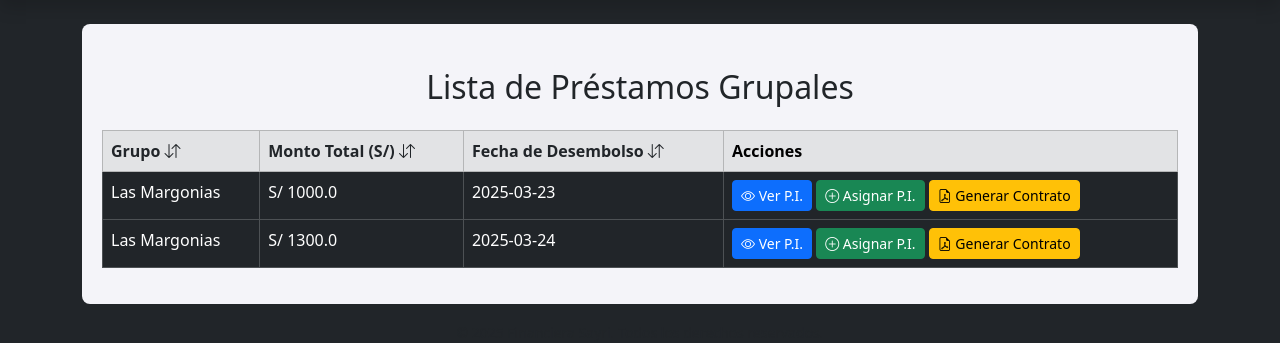
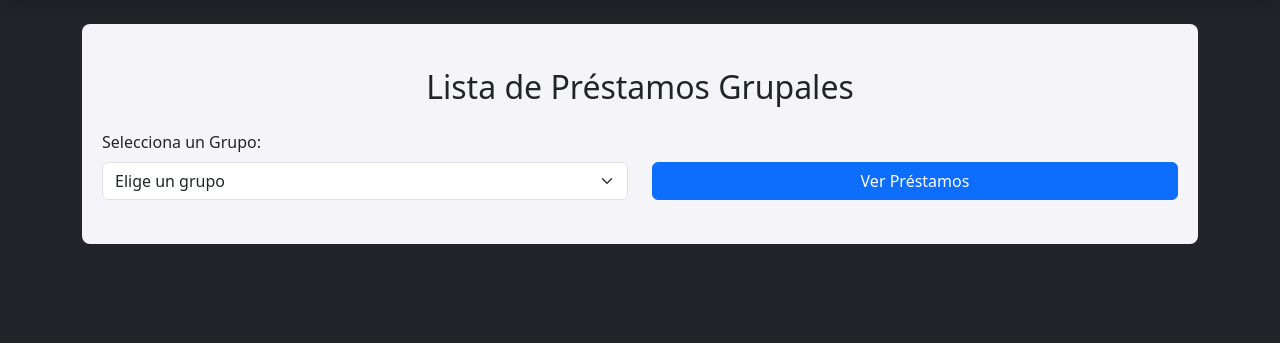
Before and after one commit to LuisD-coder/sayri, a Flask app: page /prestamos_grupales/ in a window 1280 px wide. Shown: the part 56-399 px from the top of the page. Run offline with Flask 3, Linux system fonts and the light colour scheme.

Commit message:
generacion de contratos y autodescarga

```diff
--- a/routes/prestamos_grupales.py
+++ b/routes/prestamos_grupales.py
@@ -2,10 +2,12 @@ from flask import Blueprint, render_template, request, redirect, url_for, flash
 from models import db, PrestamoGrupal, Grupo, PrestamoIndividual, Pago, Cliente, Contrato
 from datetime import datetime, timedelta
 import fitz
+import zipfile
+from werkzeug.utils import secure_filename
 import os
 from io import BytesIO
 import io
-from flask import send_file
+from flask import send_file, Response
 from sqlalchemy import asc, desc
 
 
@@ -47,32 +49,19 @@ def nuevo_prestamo_grupal():
 
 @prestamos_grupales_bp.route('/', methods=['GET'])
 def lista_prestamos_grupales():
-    # Obtener el valor de la columna de orden (por defecto 'grupo')
-    orden_columna = request.args.get('orden', 'grupo')
+    grupo_id = request.args.get('grupo_id', type=int)
 
-    # Mapea las columnas válidas para ordenación
-    columnas_validas = {
-        'grupo': PrestamoGrupal.grupo_id,
-        'monto': PrestamoGrupal.monto_total,
-        'fecha': PrestamoGrupal.fecha_desembolso
-    }
+    grupos = Grupo.query.all()
 
-    # Asegúrate de que 'orden_columna' sea una columna válida
-    if orden_columna in columnas_validas:
-        orden_columna = columnas_validas[orden_columna]
-    else:
-        orden_columna = PrestamoGrupal.grupo_id  # Valor por defecto
+    # Si no se ha seleccionado un grupo, no cargamos préstamos
+    prestamos_grupales = []
+    if grupo_id:
+        prestamos_grupales = PrestamoGrupal.query.filter_by(grupo_id=grupo_id).all()
 
-    # Realiza la consulta ordenada
-    try:
-        prestamos_grupales = PrestamoGrupal.query.order_by(asc(orden_columna)).all()
-    except Exception as e:
-        # Captura cualquier error que ocurra durante la consulta
-        print(f"Error al obtener los préstamos grupales: {e}")
-        prestamos_grupales = []
-
-    # Devuelve la plantilla con los datos
-    return render_template('prestamos_grupales/lista_prestamos_grupales.html', prestamos_grupales=prestamos_grupales)
+    return render_template('prestamos_grupales/lista_prestamos_grupales.html',
+                           prestamos_grupales=prestamos_grupales,
+                           grupos=grupos,
+                           selected_grupo_id=grupo_id)
 
 
 
@@ -185,41 +174,53 @@ def descargar_contrato(contrato_id):
 
 @prestamos_grupales_bp.route('/generar_contrato/<int:prestamo_grupal_id>', methods=['GET'])
 def generar_contrato(prestamo_grupal_id):
-    # Obtener el préstamo grupal por su ID
+    # Obtener el préstamo grupal
     prestamo_grupal = PrestamoGrupal.query.get_or_404(prestamo_grupal_id)
 
-    # Obtener los clientes asociados a ese préstamo grupal
+    # Obtener los clientes asociados al préstamo grupal
     clientes_asociados = PrestamoIndividual.query.filter_by(prestamo_grupal_id=prestamo_grupal.id).all()
 
-    # Si no hay clientes asociados, mostrar un error
     if not clientes_asociados:
         flash('No se encontraron clientes asociados a este préstamo grupal.', 'error')
         return redirect(url_for('prestamos_grupales.lista_prestamos_grupales'))
 
-    # Crear una lista para almacenar los archivos generados (si los vas a permitir descargar en conjunto)
-    archivos_generados = []
+    # Crear una carpeta temporal en memoria
+    zip_buffer = BytesIO()
 
-    # Aquí podemos proceder a generar el contrato para cada cliente
-    for prestamo_individual in clientes_asociados:
-        cliente = Cliente.query.get(prestamo_individual.cliente_id)
+    with zipfile.ZipFile(zip_buffer, 'w', zipfile.ZIP_DEFLATED) as zipf:
+        for prestamo_individual in clientes_asociados:
+            cliente = Cliente.query.get(prestamo_individual.cliente_id)
+            if not cliente:
+                flash(f'Error: Cliente con ID {prestamo_individual.cliente_id} no encontrado.', 'error')
+                continue
 
-        # Generar el contrato específico para el cliente
-        contrato_generado = generar_contrato_logic(cliente.id, prestamo_grupal)
+            # Generar el contrato (asegurándonos de obtener el contenido binario)
+            contrato_response = generar_contrato_logic(cliente.id, prestamo_grupal)
 
-        # Aquí, si quieres guardar el contrato generado, puedes añadirlo a la lista de archivos
-        # Si se quiere permitir que el usuario descargue los contratos como archivos, por ejemplo:
-        archivos_generados.append(contrato_generado)
+            if isinstance(contrato_response, Response):
+                contrato_response.direct_passthrough = False  # 🔹 Desactivar modo passthrough
+                contrato_bytes = contrato_response.get_data()
+            else:
+                flash(f'Error al generar contrato para {cliente.nombre} {cliente.apellido}.', 'error')
+                continue
 
-    # Si deseas hacer algo con los archivos generados, como retornar uno específico, se podría modificar:
-    # Por ejemplo, solo retornar el último contrato generado
-    # return send_file(archivos_generados[-1], as_attachment=True)  # Si deseas devolver uno específico
+            # Obtener el monto del cliente
+            monto_cliente = prestamo_individual.monto  # O el campo adecuado que contenga el monto
 
-    # Si has guardado los contratos y deseas permitir su descarga en el futuro, podrías crear un índice de los mismos
-    flash('Los contratos han sido generados exitosamente.', 'success')
+            # Crear nombre de archivo con monto incluido
+            nombre_archivo = secure_filename(f"Contrato_{cliente.nombre}_{cliente.apellido}_Monto_{monto_cliente}.pdf")
 
-    # Redirigir a la lista de préstamos grupales o a cualquier otra página después de la generación
-    return redirect(url_for('prestamos_grupales.lista_prestamos_grupales'))
+            # Guardar el contrato en el archivo ZIP
+            zipf.writestr(nombre_archivo, contrato_bytes)
 
+    # Mover el puntero del buffer al inicio
+    zip_buffer.seek(0)
+
+    grupo_nombre = prestamo_grupal.grupo.nombre
+    fecha_desembolso = prestamo_grupal.fecha_desembolso.strftime('%d-%m-%Y')
+
+    # Enviar el archivo ZIP para descarga automática
+    return send_file(zip_buffer, mimetype='application/zip', as_attachment=True, download_name=f"Contratos_{grupo_nombre}_Desembolso_{fecha_desembolso}.zip")
 
 
 
--- a/templates/prestamos_grupales/lista_prestamos_grupales.html
+++ b/templates/prestamos_grupales/lista_prestamos_grupales.html
@@ -6,42 +6,47 @@
 <div class="container" style="background-color: #f4f4f9; padding: 20px; border-radius: 8px;">
     <h2 class="text-center my-4 text-dark">Lista de Préstamos Grupales</h2>
 
+    <!-- Formulario para seleccionar grupo -->
+    <form method="GET" action="{{ url_for('prestamos_grupales.lista_prestamos_grupales') }}" class="mb-4">
+        <div class="row">
+            <div class="col-md-6">
+                <label for="grupo_id" class="form-label text-dark">Selecciona un Grupo:</label>
+                <select name="grupo_id" id="grupo_id" class="form-select" required>
+                    <option value="" disabled selected>Elige un grupo</option>
+                    {% for grupo in grupos %}
+                        <option value="{{ grupo.id }}" {% if grupo.id == selected_grupo_id %}selected{% endif %}>{{ grupo.nombre }}</option>
+                    {% endfor %}
+                </select>
+            </div>
+            <div class="col-md-6 d-flex align-items-end">
+                <button type="submit" class="btn btn-primary w-100">Ver Préstamos</button>
+            </div>
+        </div>
+    </form>
+
+    {% if prestamos_grupales %}
         <div class="table-responsive">
             <table class="table table-dark table-hover table-bordered">
                 <thead class="table-secondary text-dark">
                     <tr>
-                    <th>
-                        <a href="{{ url_for('prestamos_grupales.lista_prestamos_grupales', orden='grupo') }}" class="text-dark text-decoration-none">
-                            Grupo <i class="bi bi-arrow-down-up"></i>
-                        </a>
-                    </th>
-                    <th>
-                        <a href="{{ url_for('prestamos_grupales.lista_prestamos_grupales', orden='monto') }}" class="text-dark text-decoration-none">
-                            Monto Total (S/) <i class="bi bi-arrow-down-up"></i>
-                        </a>
-                    </th>
-                    <th>
-                        <a href="{{ url_for('prestamos_grupales.lista_prestamos_grupales', orden='fecha') }}" class="text-dark text-decoration-none">
-                            Fecha de Desembolso <i class="bi bi-arrow-down-up"></i>
-                        </a>
-                    </th>
+                        <th>Monto Total (S/)</th>
+                        <th>Fecha de Desembolso</th>
                         <th>Acciones</th>
                     </tr>
                 </thead>
                 <tbody>
                     {% for prestamo in prestamos_grupales %}
                         <tr>
-                        <td>{{ prestamo.grupo.nombre }}</td>
                             <td>S/ {{ prestamo.monto_total }}</td>
-                        <td>{{ prestamo.fecha_desembolso.strftime('%Y-%m-%d') }}</td>
+                            <td>{{ prestamo.fecha_desembolso.strftime('%d/%m/%Y') }}</td>
                             <td>
-                            <a href="{{ url_for('prestamos_grupales.prestamos_individuales', prestamo_grupal_id=prestamo.id) }}" class="btn btn-sm btn-primary" data-bs-toggle="tooltip" title="Ver Préstamos Individuales">
+                                <a href="{{ url_for('prestamos_grupales.prestamos_individuales', prestamo_grupal_id=prestamo.id) }}" class="btn btn-sm btn-primary">
                                     <i class="bi bi-eye"></i> Ver P.I.
                                 </a>
-                            <a href="{{ url_for('prestamos_grupales.asignar_prestamos_individuales', prestamo_grupal_id=prestamo.id) }}" class="btn btn-sm btn-success" data-bs-toggle="tooltip" title="Asignar Préstamos Individuales">
+                                <a href="{{ url_for('prestamos_grupales.asignar_prestamos_individuales', prestamo_grupal_id=prestamo.id) }}" class="btn btn-sm btn-success">
                                     <i class="bi bi-plus-circle"></i> Asignar P.I.
                                 </a>
-                            <a href="{{ url_for('prestamos_grupales.generar_contrato', prestamo_grupal_id=prestamo.id) }}" class="btn btn-sm btn-warning" data-bs-toggle="tooltip" title="Generar Contrato">
+                                <a href="{{ url_for('prestamos_grupales.generar_contrato', prestamo_grupal_id=prestamo.id) }}" class="btn btn-sm btn-warning">
                                     <i class="bi bi-file-earmark-pdf"></i> Generar Contrato
                                 </a>
                             </td>
@@ -50,13 +55,8 @@
                 </tbody>
             </table>
         </div>
+    {% elif selected_grupo_id %}
+        <p class="text-center text-muted">No hay préstamos registrados para este grupo.</p>
+    {% endif %}
 </div>
-
-<!-- Añadir este script para los tooltips -->
-<script>
-    var tooltipTriggerList = [].slice.call(document.querySelectorAll('[data-bs-toggle="tooltip"]'))
-    var tooltipList = tooltipTriggerList.map(function (tooltipTriggerEl) {
-        return new bootstrap.Tooltip(tooltipTriggerEl)
-    })
-</script>
 {% endblock %}
```
Also changed, not shown: database/sayri.db, 1 other file. Lines whose indentation alone changed are shown as unchanged.
